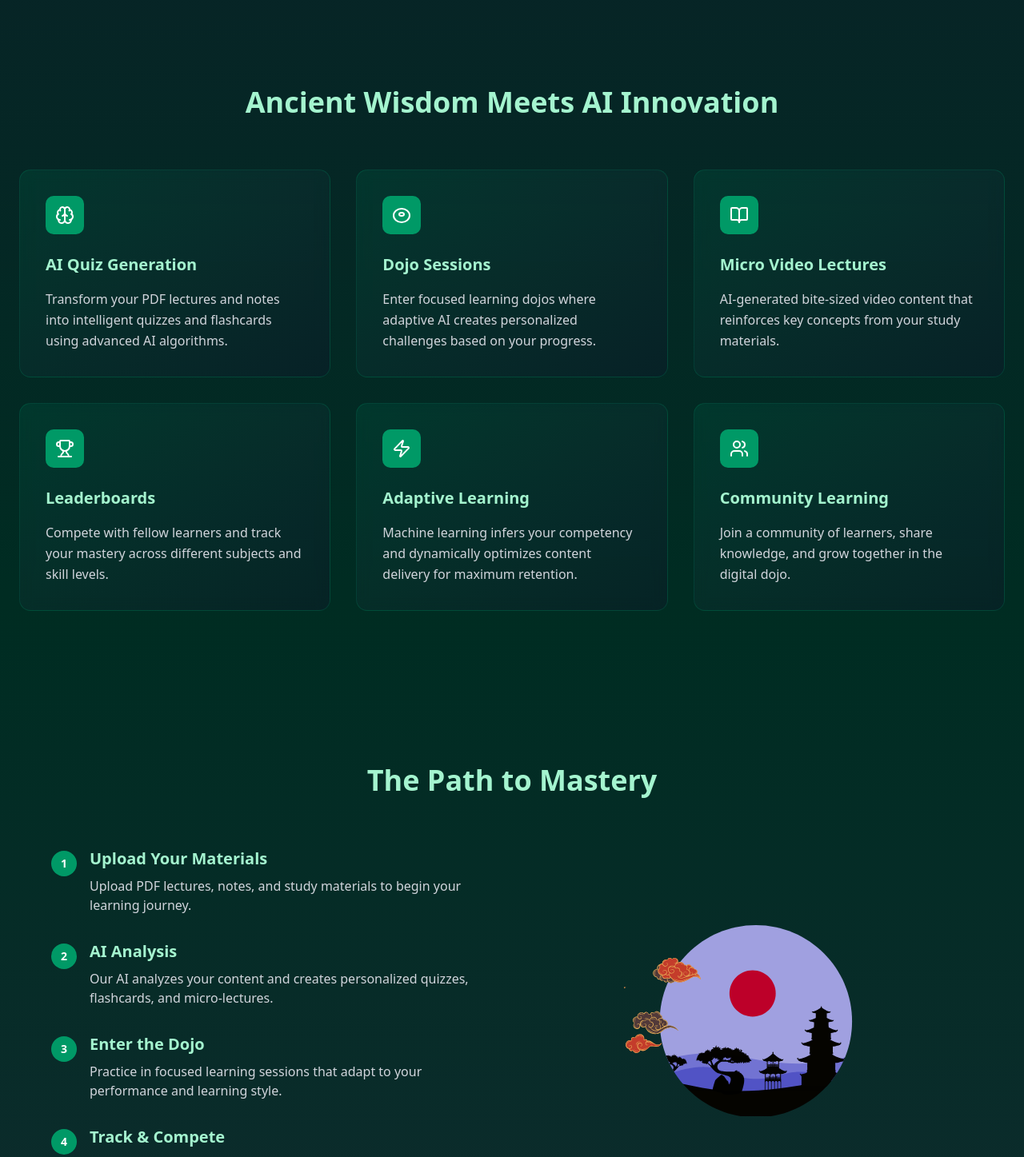
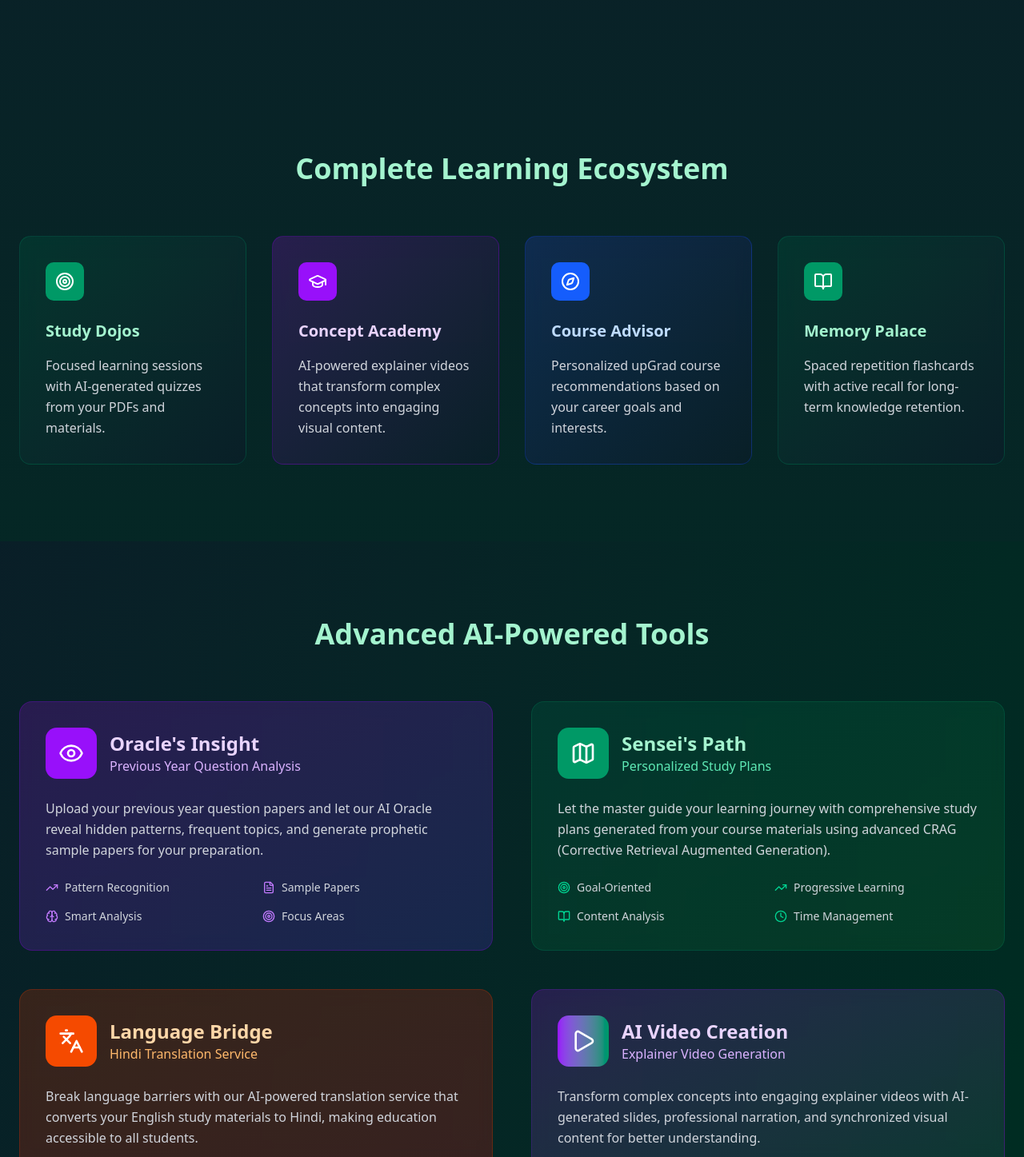
Before and after one commit to dhairya8luthra/sensei-ai, a React (Vite) app in the folder frontend/: page / in a window 1280 px wide. Shown: the part 1353-2800 px from the top of the page at 80% size. Built offline with nearby package versions, Linux system fonts and the light colour scheme; no server answers.

Commit message:
landing updated

```diff
--- a/frontend/src/pages/Landing.tsx
+++ b/frontend/src/pages/Landing.tsx
@@ -1,6 +1,26 @@
-
 import { Link } from 'react-router-dom';
-import { Torus as Torii, Brain, Users, Trophy, BookOpen, Zap, Sparkles } from 'lucide-react';
+import {
+  Torus as Torii,
+  Brain,
+  Users,
+  Trophy,
+  BookOpen,
+  Zap,
+  Sparkles,
+  Target,
+  GraduationCap,
+  Compass,
+  Eye,
+  Map,
+  Languages,
+  TrendingUp,
+  FileText,
+  Play,
+  Download,
+  Share2,
+  Clock,
+  Award
+} from 'lucide-react';
 import Lottie from 'lottie-react';
 import japaneseViewAnimation from '../data/japanseseViewAnimation.json';
 import senseiAnimation  from '../data/senseiAnimation.json';
@@ -55,8 +75,8 @@ export default function Landing() {
 
             <p className="text-lg text-gray-300 leading-relaxed max-w-2xl">
               Experience the perfect intersection of technical innovation and learning mastery.
-              Our AI-powered micro-learning engine adapts to your competency, creating personalized
-              quiz dojos from your PDFs and lectures.
+              Our comprehensive AI-powered learning platform transforms your study materials into
+              personalized learning experiences with quizzes, flashcards, explainer videos, and more.
             </p>
 
             <div className="flex flex-col sm:flex-row gap-4 justify-center lg:justify-start">
@@ -74,13 +94,13 @@ export default function Landing() {
               </button>
             </div>
           </div>
-            <div className="flex justify-center lg:justify-end">
+          <div className="flex justify-center lg:justify-end">
             <div className="w-[28rem] h-[28rem] lg:w-[32rem] lg:h-[32rem]">
               <Lottie
-              animationData={senseiAnimation}
-              loop={true}
-              style={{ width: '100%', height: '100%' }}
-              className="drop-shadow-3xl"
+                animationData={senseiAnimation}
+                loop={true}
+                style={{ width: '100%', height: '100%' }}
+                className="drop-shadow-3xl"
               />
             </div>
           </div>
@@ -94,41 +114,55 @@ export default function Landing() {
             The Challenge We Solve
           </h3>
           <div className="bg-gradient-to-r from-emerald-950/60 to-slate-900/60 backdrop-blur-sm rounded-2xl p-12 border border-emerald-700/30">
+            <p className="text-lg text-gray-200 leading-relaxed mb-6">
+              Traditional learning methods fail to adapt to individual needs, leaving students overwhelmed
+              with generic content and no personalized guidance. Language barriers, lack of practice materials,
+              and absence of career direction further hinder effective learning.
+            </p>
             <p className="text-lg text-gray-200 leading-relaxed">
-              This AI-powered micro-learning engine represents the perfect intersection of technical feasibility,
-              market impact, and innovation potential. The system leverages machine learning to infer learner
-              competency from interactions and dynamically adapts content delivery to optimize learning outcomes
-              while reducing fatigue.
+              Sensei AI bridges this gap with an intelligent learning ecosystem that adapts to your pace,
+              creates personalized content from your materials, and provides comprehensive guidance for
+              your educational journey.
             </p>
           </div>
         </div>
       </section>
 
-      {/* Features Grid */}
+      {/* Core Features Overview */}
       <section className="relative z-10 py-24 px-6">
         <div className="max-w-7xl mx-auto">
           <h3 className="font-cinzel text-4xl font-semibold text-center text-emerald-200 mb-16">
-            Ancient Wisdom Meets AI Innovation
+            Complete Learning Ecosystem
           </h3>
 
-          <div className="grid md:grid-cols-2 lg:grid-cols-3 gap-8">
+          <div className="grid md:grid-cols-2 lg:grid-cols-4 gap-8">
             <div className="group bg-gradient-to-br from-emerald-900/40 to-slate-900/40 backdrop-blur-sm rounded-xl p-8 border border-emerald-700/30 hover:border-emerald-500/50 transition-all duration-300 transform hover:-translate-y-2">
               <div className="w-12 h-12 bg-emerald-600 rounded-lg flex items-center justify-center mb-6 group-hover:scale-110 transition-transform duration-300">
-                <Brain className="w-6 h-6 text-white" />
+                <Target className="w-6 h-6 text-white" />
               </div>
-              <h4 className="font-cinzel text-xl font-semibold text-emerald-200 mb-4">AI Quiz Generation</h4>
+              <h4 className="font-cinzel text-xl font-semibold text-emerald-200 mb-4">Study Dojos</h4>
               <p className="text-gray-300 leading-relaxed">
-                Transform your PDF lectures and notes into intelligent quizzes and flashcards using advanced AI algorithms.
+                Focused learning sessions with AI-generated quizzes from your PDFs and materials.
               </p>
             </div>
 
-            <div className="group bg-gradient-to-br from-emerald-900/40 to-slate-900/40 backdrop-blur-sm rounded-xl p-8 border border-emerald-700/30 hover:border-emerald-500/50 transition-all duration-300 transform hover:-translate-y-2">
-              <div className="w-12 h-12 bg-emerald-600 rounded-lg flex items-center justify-center mb-6 group-hover:scale-110 transition-transform duration-300">
-                <Torii className="w-6 h-6 text-white" />
+            <div className="group bg-gradient-to-br from-purple-900/40 to-slate-900/40 backdrop-blur-sm rounded-xl p-8 border border-purple-700/30 hover:border-purple-500/50 transition-all duration-300 transform hover:-translate-y-2">
+              <div className="w-12 h-12 bg-purple-600 rounded-lg flex items-center justify-center mb-6 group-hover:scale-110 transition-transform duration-300">
+                <GraduationCap className="w-6 h-6 text-white" />
               </div>
-              <h4 className="font-cinzel text-xl font-semibold text-emerald-200 mb-4">Dojo Sessions</h4>
+              <h4 className="font-cinzel text-xl font-semibold text-purple-200 mb-4">Concept Academy</h4>
               <p className="text-gray-300 leading-relaxed">
-                Enter focused learning dojos where adaptive AI creates personalized challenges based on your progress.
+                AI-powered explainer videos that transform complex concepts into engaging visual content.
+              </p>
+            </div>
+
+            <div className="group bg-gradient-to-br from-blue-900/40 to-slate-900/40 backdrop-blur-sm rounded-xl p-8 border border-blue-700/30 hover:border-blue-500/50 transition-all duration-300 transform hover:-translate-y-2">
+              <div className="w-12 h-12 bg-blue-600 rounded-lg flex items-center justify-center mb-6 group-hover:scale-110 transition-transform duration-300">
+                <Compass className="w-6 h-6 text-white" />
+              </div>
+              <h4 className="font-cinzel text-xl font-semibold text-blue-200 mb-4">Course Advisor</h4>
+              <p className="text-gray-300 leading-relaxed">
+                Personalized upGrad course recommendations based on your career goals and interests.
               </p>
             </div>
 
@@ -136,40 +170,161 @@ export default function Landing() {
               <div className="w-12 h-12 bg-emerald-600 rounded-lg flex items-center justify-center mb-6 group-hover:scale-110 transition-transform duration-300">
                 <BookOpen className="w-6 h-6 text-white" />
               </div>
-              <h4 className="font-cinzel text-xl font-semibold text-emerald-200 mb-4">Micro Video Lectures</h4>
+              <h4 className="font-cinzel text-xl font-semibold text-emerald-200 mb-4">Memory Palace</h4>
               <p className="text-gray-300 leading-relaxed">
-                AI-generated bite-sized video content that reinforces key concepts from your study materials.
+                Spaced repetition flashcards with active recall for long-term knowledge retention.
               </p>
             </div>
+          </div>
+        </div>
+      </section>
 
-            <div className="group bg-gradient-to-br from-emerald-900/40 to-slate-900/40 backdrop-blur-sm rounded-xl p-8 border border-emerald-700/30 hover:border-emerald-500/50 transition-all duration-300 transform hover:-translate-y-2">
-              <div className="w-12 h-12 bg-emerald-600 rounded-lg flex items-center justify-center mb-6 group-hover:scale-110 transition-transform duration-300">
-                <Trophy className="w-6 h-6 text-white" />
+      {/* Advanced Features */}
+      <section className="relative z-10 py-24 px-6 bg-gradient-to-r from-slate-900/50 to-emerald-950/50">
+        <div className="max-w-7xl mx-auto">
+          <h3 className="font-cinzel text-4xl font-semibold text-center text-emerald-200 mb-16">
+            Advanced AI-Powered Tools
+          </h3>
+
+          <div className="grid lg:grid-cols-2 gap-12">
+            {/* Oracle's Insight */}
+            <div className="bg-gradient-to-br from-purple-900/40 to-indigo-900/40 backdrop-blur-sm rounded-2xl p-8 border border-purple-700/30">
+              <div className="flex items-center space-x-4 mb-6">
+                <div className="w-16 h-16 bg-purple-600 rounded-xl flex items-center justify-center">
+                  <Eye className="w-8 h-8 text-white" />
+                </div>
+                <div>
+                  <h4 className="font-cinzel text-2xl font-semibold text-purple-200">Oracle's Insight</h4>
+                  <p className="text-purple-300">Previous Year Question Analysis</p>
+                </div>
               </div>
-              <h4 className="font-cinzel text-xl font-semibold text-emerald-200 mb-4">Leaderboards</h4>
-              <p className="text-gray-300 leading-relaxed">
-                Compete with fellow learners and track your mastery across different subjects and skill levels.
+              <p className="text-gray-300 leading-relaxed mb-6">
+                Upload your previous year question papers and let our AI Oracle reveal hidden patterns,
+                frequent topics, and generate prophetic sample papers for your preparation.
               </p>
+              <div className="grid grid-cols-2 gap-4">
+                <div className="flex items-center space-x-2">
+                  <TrendingUp className="w-4 h-4 text-purple-400" />
+                  <span className="text-sm text-gray-300">Pattern Recognition</span>
+                </div>
+                <div className="flex items-center space-x-2">
+                  <FileText className="w-4 h-4 text-purple-400" />
+                  <span className="text-sm text-gray-300">Sample Papers</span>
+                </div>
+                <div className="flex items-center space-x-2">
+                  <Brain className="w-4 h-4 text-purple-400" />
+                  <span className="text-sm text-gray-300">Smart Analysis</span>
+                </div>
+                <div className="flex items-center space-x-2">
+                  <Target className="w-4 h-4 text-purple-400" />
+                  <span className="text-sm text-gray-300">Focus Areas</span>
+                </div>
+              </div>
             </div>
 
-            <div className="group bg-gradient-to-br from-emerald-900/40 to-slate-900/40 backdrop-blur-sm rounded-xl p-8 border border-emerald-700/30 hover:border-emerald-500/50 transition-all duration-300 transform hover:-translate-y-2">
-              <div className="w-12 h-12 bg-emerald-600 rounded-lg flex items-center justify-center mb-6 group-hover:scale-110 transition-transform duration-300">
-                <Zap className="w-6 h-6 text-white" />
+            {/* Sensei's Path */}
+            <div className="bg-gradient-to-br from-emerald-900/40 to-green-900/40 backdrop-blur-sm rounded-2xl p-8 border border-emerald-700/30">
+              <div className="flex items-center space-x-4 mb-6">
+                <div className="w-16 h-16 bg-emerald-600 rounded-xl flex items-center justify-center">
+                  <Map className="w-8 h-8 text-white" />
+                </div>
+                <div>
+                  <h4 className="font-cinzel text-2xl font-semibold text-emerald-200">Sensei's Path</h4>
+                  <p className="text-emerald-300">Personalized Study Plans</p>
+                </div>
               </div>
-              <h4 className="font-cinzel text-xl font-semibold text-emerald-200 mb-4">Adaptive Learning</h4>
-              <p className="text-gray-300 leading-relaxed">
-                Machine learning infers your competency and dynamically optimizes content delivery for maximum retention.
+              <p className="text-gray-300 leading-relaxed mb-6">
+                Let the master guide your learning journey with comprehensive study plans generated
+                from your course materials using advanced CRAG (Corrective Retrieval Augmented Generation).
               </p>
+              <div className="grid grid-cols-2 gap-4">
+                <div className="flex items-center space-x-2">
+                  <Target className="w-4 h-4 text-emerald-400" />
+                  <span className="text-sm text-gray-300">Goal-Oriented</span>
+                </div>
+                <div className="flex items-center space-x-2">
+                  <TrendingUp className="w-4 h-4 text-emerald-400" />
+                  <span className="text-sm text-gray-300">Progressive Learning</span>
+                </div>
+                <div className="flex items-center space-x-2">
+                  <BookOpen className="w-4 h-4 text-emerald-400" />
+                  <span className="text-sm text-gray-300">Content Analysis</span>
+                </div>
+                <div className="flex items-center space-x-2">
+                  <Clock className="w-4 h-4 text-emerald-400" />
+                  <span className="text-sm text-gray-300">Time Management</span>
+                </div>
+              </div>
             </div>
 
-            <div className="group bg-gradient-to-br from-emerald-900/40 to-slate-900/40 backdrop-blur-sm rounded-xl p-8 border border-emerald-700/30 hover:border-emerald-500/50 transition-all duration-300 transform hover:-translate-y-2">
-              <div className="w-12 h-12 bg-emerald-600 rounded-lg flex items-center justify-center mb-6 group-hover:scale-110 transition-transform duration-300">
-                <Users className="w-6 h-6 text-white" />
+            {/* Language Bridge */}
+            <div className="bg-gradient-to-br from-orange-900/40 to-red-900/40 backdrop-blur-sm rounded-2xl p-8 border border-orange-700/30">
+              <div className="flex items-center space-x-4 mb-6">
+                <div className="w-16 h-16 bg-orange-600 rounded-xl flex items-center justify-center">
+                  <Languages className="w-8 h-8 text-white" />
+                </div>
+                <div>
+                  <h4 className="font-cinzel text-2xl font-semibold text-orange-200">Language Bridge</h4>
+                  <p className="text-orange-300">Hindi Translation Service</p>
+                </div>
               </div>
-              <h4 className="font-cinzel text-xl font-semibold text-emerald-200 mb-4">Community Learning</h4>
-              <p className="text-gray-300 leading-relaxed">
-                Join a community of learners, share knowledge, and grow together in the digital dojo.
+              <p className="text-gray-300 leading-relaxed mb-6">
+                Break language barriers with our AI-powered translation service that converts your
+                English study materials to Hindi, making education accessible to all students.
               </p>
+              <div className="grid grid-cols-2 gap-4">
+                <div className="flex items-center space-x-2">
+                  <FileText className="w-4 h-4 text-orange-400" />
+                  <span className="text-sm text-gray-300">PDF Translation</span>
+                </div>
+                <div className="flex items-center space-x-2">
+                  <Download className="w-4 h-4 text-orange-400" />
+                  <span className="text-sm text-gray-300">Download Support</span>
+                </div>
+                <div className="flex items-center space-x-2">
+                  <Brain className="w-4 h-4 text-orange-400" />
+                  <span className="text-sm text-gray-300">Context Aware</span>
+                </div>
+                <div className="flex items-center space-x-2">
+                  <Users className="w-4 h-4 text-orange-400" />
+                  <span className="text-sm text-gray-300">Inclusive Learning</span>
+                </div>
+              </div>
+            </div>
+
+            {/* Video Generation */}
+            <div className="bg-gradient-to-br from-purple-900/40 to-emerald-900/40 backdrop-blur-sm rounded-2xl p-8 border border-purple-700/30">
+              <div className="flex items-center space-x-4 mb-6">
+                <div className="w-16 h-16 bg-gradient-to-r from-purple-600 to-emerald-600 rounded-xl flex items-center justify-center">
+                  <Play className="w-8 h-8 text-white" />
+                </div>
+                <div>
+                  <h4 className="font-cinzel text-2xl font-semibold text-purple-200">AI Video Creation</h4>
+                  <p className="text-purple-300">Explainer Video Generation</p>
+                </div>
+              </div>
+              <p className="text-gray-300 leading-relaxed mb-6">
+                Transform complex concepts into engaging explainer videos with AI-generated slides,
+                professional narration, and synchronized visual content for better understanding.
+              </p>
+              <div className="grid grid-cols-2 gap-4">
+                <div className="flex items-center space-x-2">
+                  <FileText className="w-4 h-4 text-purple-400" />
+                  <span className="text-sm text-gray-300">Slide Generation</span>
+                </div>
+                <div className="flex items-center space-x-2">
+                  <Play className="w-4 h-4 text-purple-400" />
+                  <span className="text-sm text-gray-300">Voice Narration</span>
+                </div>
+                <div className="flex items-center space-x-2">
+                  <Download className="w-4 h-4 text-purple-400" />
+                  <span className="text-sm text-gray-300">PowerPoint Export</span>
+                </div>
+                <div className="flex items-center space-x-2">
+                  <Share2 className="w-4 h-4 text-purple-400" />
+                  <span className="text-sm text-gray-300">Easy Sharing</span>
+                </div>
+              </div>
             </div>
           </div>
         </div>
@@ -190,7 +345,7 @@ export default function Landing() {
                 </div>
                 <div>
                   <h4 className="font-cinzel text-xl font-semibold text-emerald-200 mb-2">Upload Your Materials</h4>
-                  <p className="text-gray-300">Upload PDF lectures, notes, and study materials to begin your learning journey.</p>
+                  <p className="text-gray-300">Upload PDF lectures, notes, and study materials to begin your personalized learning journey.</p>
                 </div>
               </div>
 
@@ -199,8 +354,8 @@ export default function Landing() {
                   2
                 </div>
                 <div>
-                  <h4 className="font-cinzel text-xl font-semibold text-emerald-200 mb-2">AI Analysis</h4>
-                  <p className="text-gray-300">Our AI analyzes your content and creates personalized quizzes, flashcards, and micro-lectures.</p>
+                  <h4 className="font-cinzel text-xl font-semibold text-emerald-200 mb-2">AI Analysis & Generation</h4>
+                  <p className="text-gray-300">Our advanced AI analyzes your content and creates quizzes, flashcards, videos, translations, and study plans.</p>
                 </div>
               </div>
 
@@ -209,8 +364,8 @@ export default function Landing() {
                   3
                 </div>
                 <div>
-                  <h4 className="font-cinzel text-xl font-semibold text-emerald-200 mb-2">Enter the Dojo</h4>
-                  <p className="text-gray-300">Practice in focused learning sessions that adapt to your performance and learning style.</p>
+                  <h4 className="font-cinzel text-xl font-semibold text-emerald-200 mb-2">Practice & Learn</h4>
+                  <p className="text-gray-300">Engage with adaptive learning sessions, watch explainer videos, and practice with spaced repetition.</p>
                 </div>
               </div>
 
@@ -219,8 +374,8 @@ export default function Landing() {
                   4
                 </div>
                 <div>
-                  <h4 className="font-cinzel text-xl font-semibold text-emerald-200 mb-2">Track & Compete</h4>
-                  <p className="text-gray-300">Monitor your progress on leaderboards and achieve mastery through consistent practice.</p>
+                  <h4 className="font-cinzel text-xl font-semibold text-emerald-200 mb-2">Track Progress & Achieve Mastery</h4>
+                  <p className="text-gray-300">Monitor your learning journey, get career guidance, and achieve mastery through consistent practice.</p>
                 </div>
               </div>
             </div>
@@ -233,6 +388,49 @@ export default function Landing() {
                   className="w-full h-full"
                 />
               </div>
+            </div>
+          </div>
+        </div>
+      </section>
+
+      {/* Statistics Section */}
+      <section className="relative z-10 py-24 px-6 bg-gradient-to-r from-emerald-950/50 to-slate-900/50">
+        <div className="max-w-6xl mx-auto">
+          <h3 className="font-cinzel text-4xl font-semibold text-center text-emerald-200 mb-16">
+            Powered by Advanced AI
+          </h3>
+
+          <div className="grid md:grid-cols-2 lg:grid-cols-4 gap-8">
+            <div className="text-center">
+              <div className="w-16 h-16 bg-emerald-600 rounded-full flex items-center justify-center mx-auto mb-4">
+                <Brain className="w-8 h-8 text-white" />
+              </div>
+              <h4 className="text-3xl font-bold text-emerald-400 mb-2">8+</h4>
+              <p className="text-gray-300">AI-Powered Features</p>
+            </div>
+
+            <div className="text-center">
+              <div className="w-16 h-16 bg-purple-600 rounded-full flex items-center justify-center mx-auto mb-4">
+                <FileText className="w-8 h-8 text-white" />
+              </div>
+              <h4 className="text-3xl font-bold text-purple-400 mb-2">PDF</h4>
+              <p className="text-gray-300">Content Processing</p>
+            </div>
+
+            <div className="text-center">
+              <div className="w-16 h-16 bg-blue-600 rounded-full flex items-center justify-center mx-auto mb-4">
+                <Languages className="w-8 h-8 text-white" />
+              </div>
+              <h4 className="text-3xl font-bold text-blue-400 mb-2">2</h4>
+              <p className="text-gray-300">Languages Supported</p>
+            </div>
+
+            <div className="text-center">
+              <div className="w-16 h-16 bg-orange-600 rounded-full flex items-center justify-center mx-auto mb-4">
+                <Award className="w-8 h-8 text-white" />
+              </div>
+              <h4 className="text-3xl font-bold text-orange-400 mb-2">100%</h4>
+              <p className="text-gray-300">Personalized Learning</p>
             </div>
           </div>
         </div>
@@ -303,11 +501,11 @@ export default function Landing() {
         <div className="max-w-4xl mx-auto text-center">
           <div className="bg-gradient-to-r from-emerald-900/60 to-slate-900/60 backdrop-blur-sm rounded-2xl p-12 border border-emerald-700/30">
             <h3 className="font-cinzel text-3xl font-semibold text-emerald-200 mb-6">
-              Ready to Begin Your Learning Journey?
+              Ready to Transform Your Learning Journey?
             </h3>
             <p className="text-gray-300 text-lg mb-8 max-w-2xl mx-auto">
-              Join thousands of learners who have discovered the power of AI-enhanced education.
-              Start your first dojo session today.
+              Join the future of education with AI-powered personalized learning. From quiz generation
+              to career guidance, we've got everything you need to succeed.
             </p>
             <div className="flex flex-col sm:flex-row gap-4 justify-center">
               <Link
```
